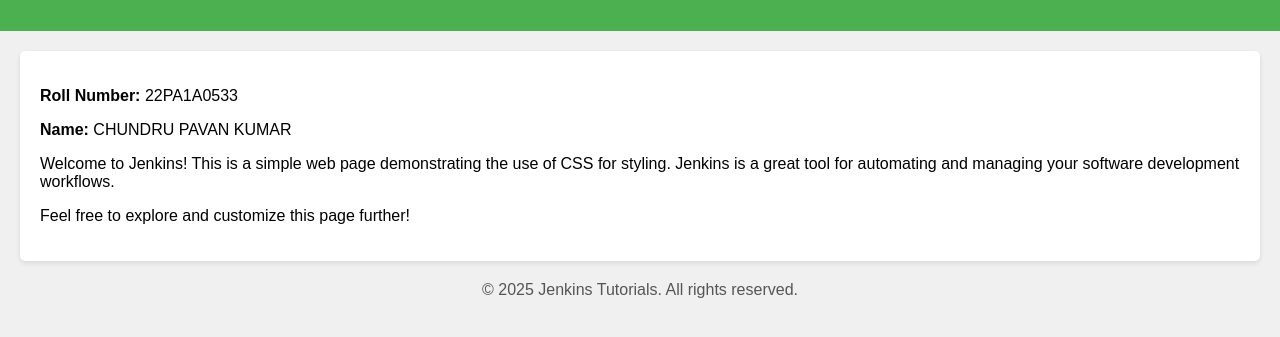
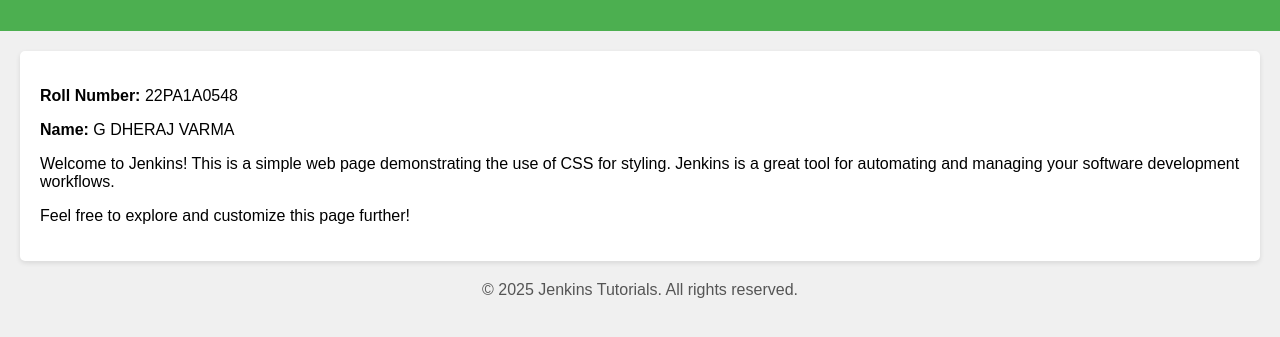
Before and after one commit to Dheerajgottumukkala/JenkinsProject, a plain HTML site: page index.html in a window 1280 px wide. Shown: the part 69-406 px from the top of the page. Drawn offline with Linux system fonts and the light colour scheme.

Commit message:
Update index.html

```diff
--- a/index.html
+++ b/index.html
@@ -12,8 +12,8 @@
   </div>
 
   <div class="content">
-    <p><strong>Roll Number:</strong> 22PA1A0533</p>
-    <p><strong>Name:</strong> CHUNDRU PAVAN KUMAR</p>
+    <p><strong>Roll Number:</strong> 22PA1A0548</p>
+    <p><strong>Name:</strong> G DHERAJ VARMA</p>
     <p>Welcome to Jenkins! This is a simple web page demonstrating the use of CSS for styling. Jenkins is a great tool for automating and managing your software development workflows.</p>
     <p>Feel free to explore and customize this page further!</p>
   </div>
```
